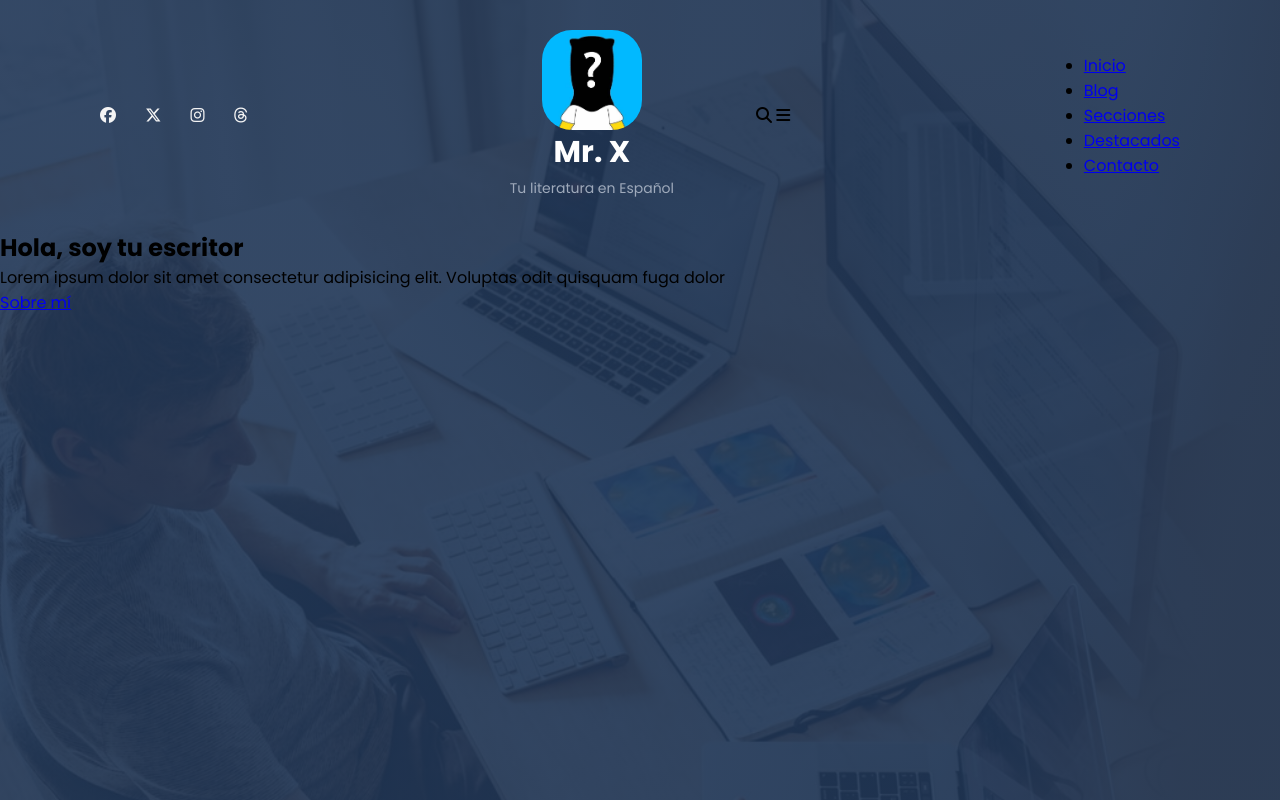
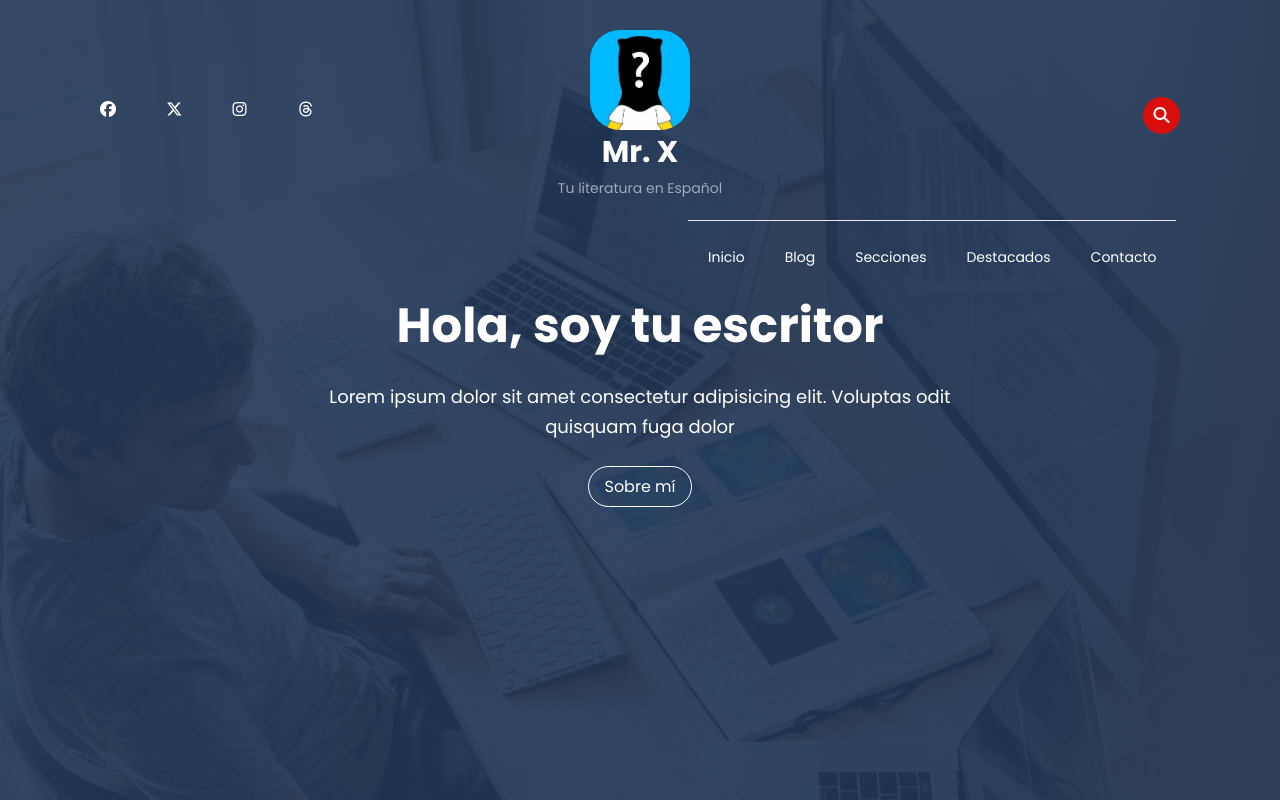
Before and after one commit to CelsoHerib/codigoWeb, a plain HTML site: page #13/index.html in a window 1280 px wide. Shown: the top 800 px of the page. Drawn offline with Linux system fonts and the light colour scheme; files whose address does not match are found by name.

Commit message:
commit preventivo

```diff
--- a/#13/index.html
+++ b/#13/index.html
@@ -11,26 +11,32 @@
         <title>Blog #2</title>
     </head>
     <body>
+
         <section id="hero">
+
             <header>
+
                 <div class="encabezado">
+
                     <div class="redes">
                         <a href="#"><i class="fa-brands fa-facebook"></i></a>
                         <a href="#"><i class="fa-brands fa-x-twitter"></i></a>
                         <a href="#"><i class="fa-brands fa-instagram"></i></a>
                         <a href="#"><i class="fa-brands fa-threads"></i></a>
                     </div>
+
                     <div class="marca">
                         <img src="assets/perfil.jpg">
                         <a href="#" class="logo">Mr. X</a>
                         <span class="slogan">Tu literatura en Español</span>
                     </div>
+
                     <div class="botones">
-                        <span><i
-                                class="fa-solid fa-magnifying-glass"></i></span>
-                        <span><i class="fa-solid fa-bars"></i></span>
+                        <span class="buscar"><i class="fa-solid fa-magnifying-glass"></i></span>
+                        <span class="bar"><i class="fa-solid fa-bars"></i></span>
                     </div>
-                    <nav class="menu">
+
+                    <nav>
                         <ul>
                             <li><a href="#">Inicio</a></li>
                             <li><a href="#">Blog</a></li>
@@ -39,14 +45,18 @@
                             <li><a href="#">Contacto</a></li>
                         </ul>
                     </nav>
+
                 </div>
+
             </header>
 
             <div class="info">
                 <h1>Hola, soy tu escritor</h1>
                 <p>Lorem ipsum dolor sit amet consectetur adipisicing elit.
                     Voluptas odit quisquam fuga dolor</p>
-                    <a href="#">Sobre mí</a>
+                <a href="#">Sobre mí</a>
+            </div>
+
         </section>
     </body>
 </html>
--- a/#13/styles.css
+++ b/#13/styles.css
@@ -4,11 +4,7 @@
     margin: 0;
     padding: 0;
     box-sizing: border-box;
-}
-
-body {
     font-family: 'Poppins', sans-serif;
-    background-color: #f4f4f4;
 }
 
 #hero {
@@ -33,45 +29,47 @@ body {
     clip-path: polygon(50% 50%, 100% 100%, 0 100%);
 }
 
-#hero header{
+header{
     max-width: 1140px;
     margin: auto;
 }
 
-#hero header .encabezado{
+.encabezado{
     display: flex;
     justify-content: space-between;
     align-items: center;
     padding: 30px;
 }
 
-#hero header .encabezado div{
+.encabezado div{
     width: 33%;
 }
 
-#hero header .encabezado .redes a{
+.encabezado .redes a{
+    width: 37px;
+    height: 37px;
     display: inline-block;
-    color: #f4f4f4;
+    color: #fff;
     margin-right: 25px;
     transition: color .5s linear;
 }
 
-#hero header .encabezado .redes a:hover{
+.encabezado .redes a:hover{
     color: #d90f0e;
 }
 
-#hero header .encabezado .marca{
+.encabezado .marca{
     text-align: center;
 }
 
-#hero header .encabezado .marca img{
+.encabezado .marca img{
     display: block;
     margin: auto;
     width: 100px;
     border-radius: 30%;
 }
 
-#hero header .encabezado .marca a{
+.encabezado .marca a{
     display: block;
     text-decoration: none;
     font-size: 30px;
@@ -79,7 +77,97 @@ body {
     font-weight: 700;
 }
 
-#hero header .encabezado .marca .slogan{
+.encabezado .marca .slogan{
     font-size: 14px;
     color: #9faabb;
 }
+
+.encabezado .botones{
+    text-align: right;
+}
+
+.encabezado .botones span{
+    display: inline-block;
+    width: 37px;
+    height: 37px;
+    border-radius: 50%;
+    background: linear-gradient(to top, #d90f0e 0%, #d90f0e 100%);
+    color: #fff;
+    text-align: center;
+    line-height: 37px;
+    cursor: pointer;
+    transition: background-color .5s linear;
+}
+
+.encabezado .botones span:hover{
+    background-color: #fff;
+    color: #000;
+}
+
+.encabezado .botones .bar{
+    display: none;
+}
+
+nav{
+    position: absolute;
+    top: 220px;
+    left: 688px;
+    border-top: 1px solid #ebebeb;
+    padding: 20px 0px;
+}
+
+nav ul{
+    display: flex;
+    justify-content: center;
+    list-style: none;
+}
+
+nav ul li a{
+    display: inline-block;
+    padding: 6px 20px;
+    text-decoration: none;
+    color: #fff;
+    font-size: 14px;
+}
+
+nav ul li a:hover{
+    background-color: #d90f0e;
+    border-radius: 5px;
+    color: #000;
+}
+
+.info{
+    max-width: 700px;
+    margin: auto;
+    text-align: center;
+    color: #fff;
+    padding-top: 60px;
+}
+
+.info h1{
+    font-size: 48px;
+    font-weight: 700;
+    padding-bottom: 20px;
+}
+
+.info p{
+    font-size: 18px;
+    line-height: 30px;
+    opacity: 7;
+    padding-bottom: 24px;
+}
+
+.info a{
+    display: inline-block;
+    padding: 7px 15px;
+    background: transparent;
+    border-radius: 50px;
+    border: 1px solid #fff;
+    text-decoration: none;
+    color: #fff;
+}
+
+.info a:hover{
+    background: #d90f0e;
+    color: #000;
+}
```
